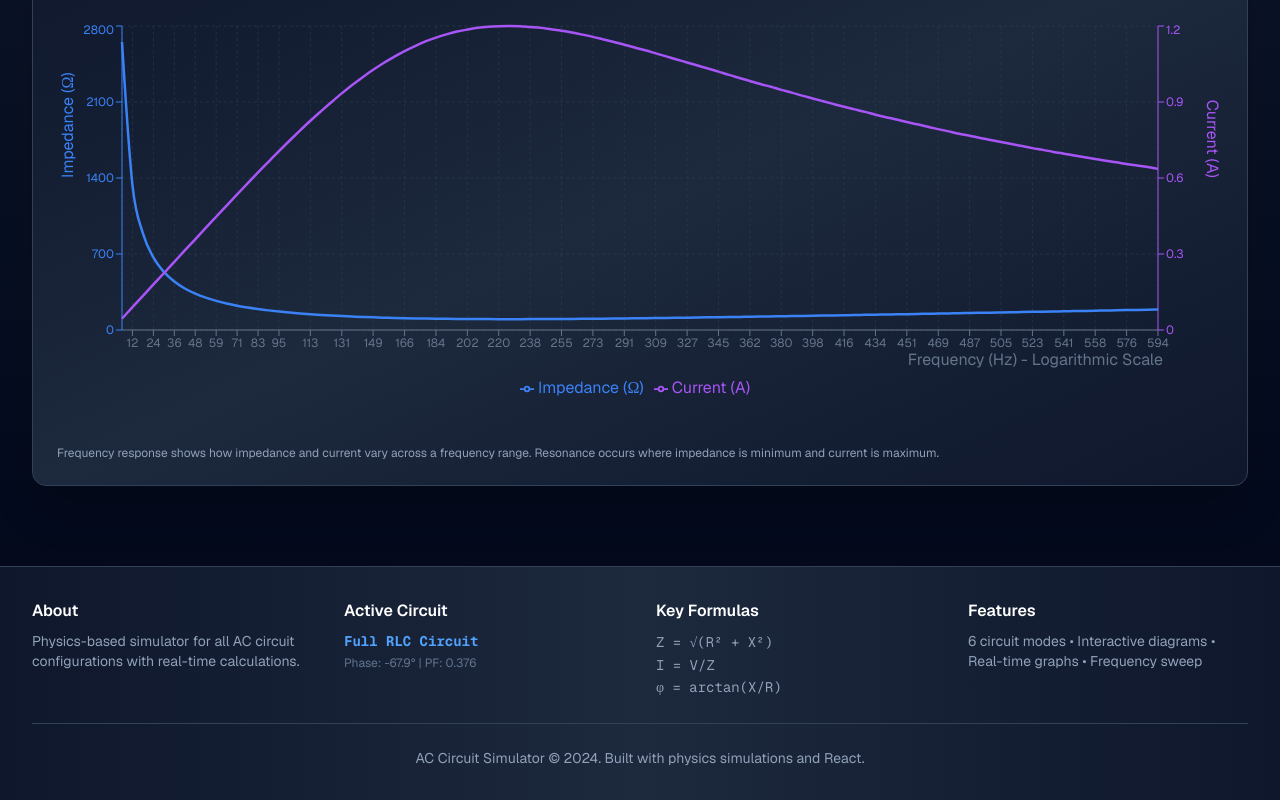
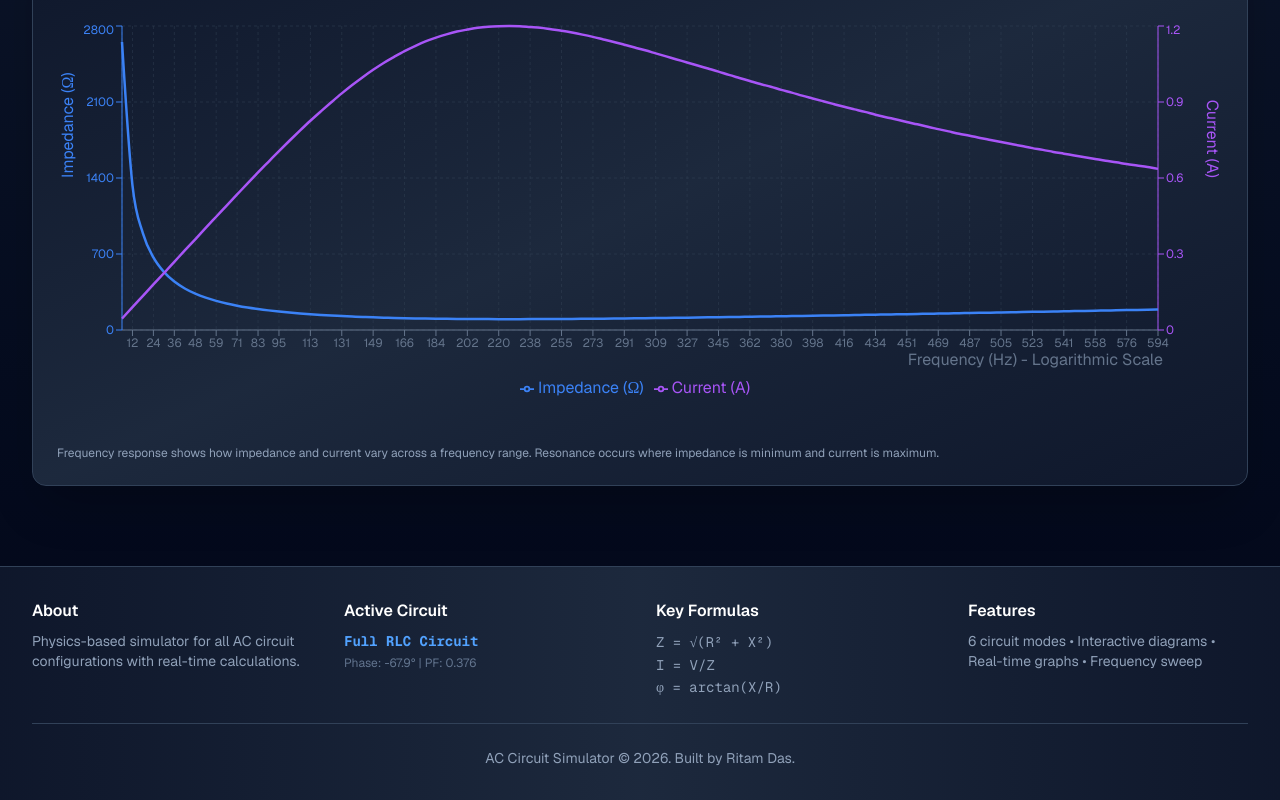
Before and after one commit to rdx-exe/ac-rlc-simulator, a Next.js app: page / in a window 1280 px wide. Shown: the part 1347-2147 px from the top of the page. Built offline with nearby package versions, Linux system fonts and the light colour scheme.

Commit message:
Update footer year and author in circuit-dashboard

```diff
--- a/components/circuit-dashboard.tsx
+++ b/components/circuit-dashboard.tsx
@@ -118,7 +118,7 @@ export function CircuitDashboard() {
             </div>
           </div>
           <div className="mt-4 md:mt-6 pt-4 md:pt-6 border-t border-slate-700 text-center text-slate-400 text-xs md:text-sm">
-            <p>AC Circuit Simulator © 2024. Built with physics simulations and React.</p>
+            <p>AC Circuit Simulator © 2026. Built by Ritam Das.</p>
           </div>
         </div>
       </footer>
```
